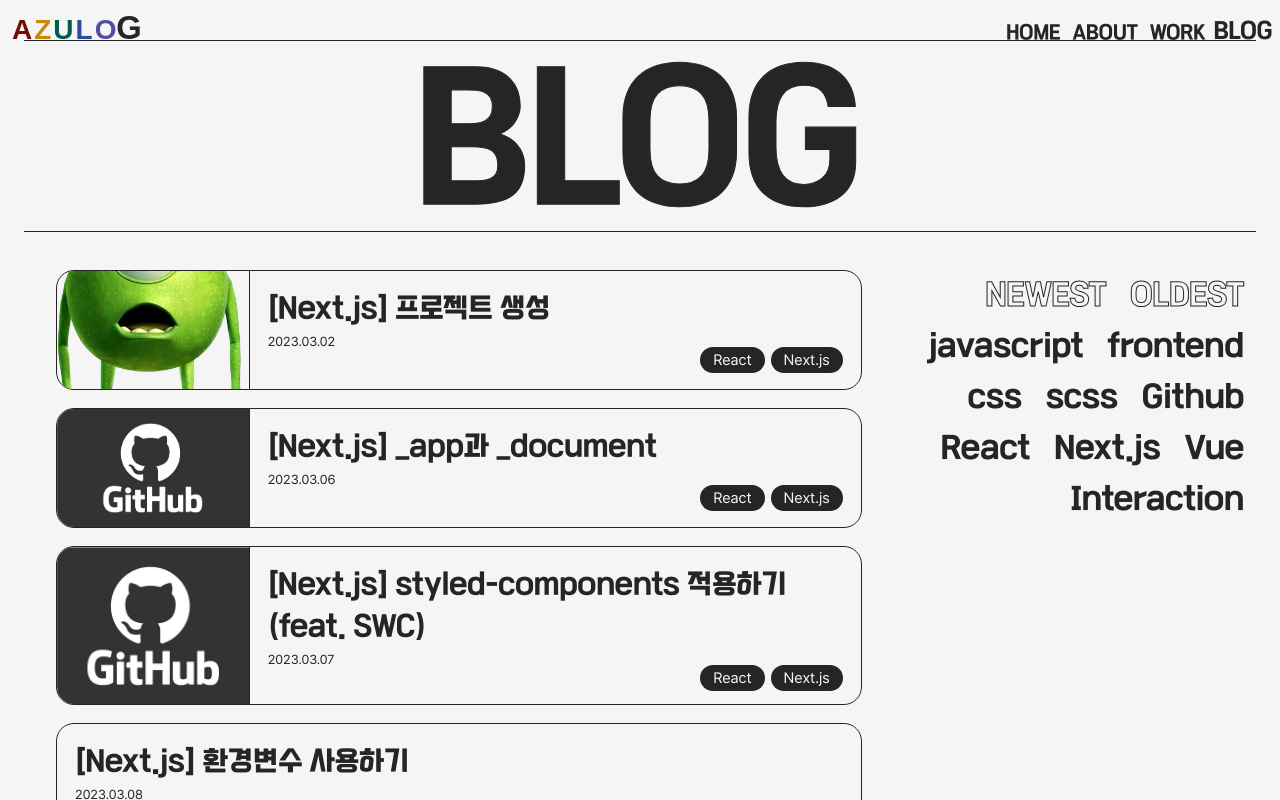
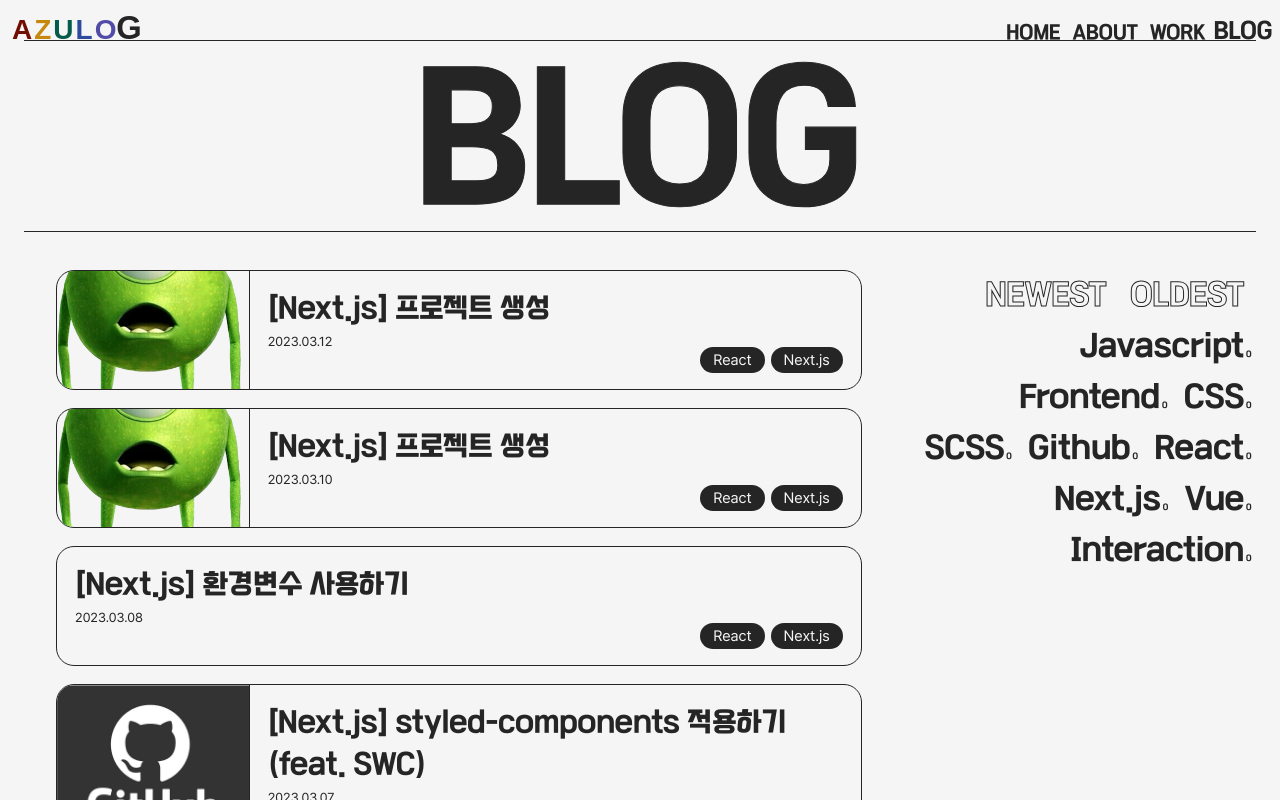
Before and after one commit to azultasul/azulog, a Next.js app: page /blog in a window 1280 px wide. Built offline with nearby package versions, Linux system fonts and the light colour scheme.

Commit message:
sort 중

```diff
--- a/blog/230300.md
+++ b/blog/230300.md
@@ -2,7 +2,7 @@
 title: '[Next.js] 프로젝트 생성'
 date: '2023-03-02'
 thumb: '/images/tech/이야.png'
-category: [React, Next.js]
+category: [5, 6]
 toc: {
   0: {title: 'npx create-next-app my-app'},
   1: {
--- a/blog/230301.md
+++ b/blog/230301.md
@@ -2,7 +2,7 @@
 title: '[Next.js] _app과 _document'
 date: '2023-03-06'
 thumb: '/images/tech/github.png'
-category: [React, Next.js]
+category: [5, 6]
 toc: {
   0: {title: '_app', item: ['🔎 기본 _app.js', '🔎 주의']},
   1: {title: '_document', item: ['🔎 기본 _document.js', '🔎 주의']}
--- a/blog/230302.md
+++ b/blog/230302.md
@@ -2,7 +2,7 @@
 title: '[Next.js] styled-components 적용하기 (feat. SWC)'
 date: '2023-03-07'
 thumb: '/images/tech/github.png'
-category: [React, Next.js]
+category: [5, 6]
 toc: {
   0: {title: 'Warning: Prop className did not match.', item: ['🔎 해결법인줄 알았던 해결법(바벨 플러그인)']},
   1: {
--- a/blog/230303.md
+++ b/blog/230303.md
@@ -1,7 +1,7 @@
 ---
 title: '[Next.js] 환경변수 사용하기'
 date: '2023-03-08'
-category: [React, Next.js]
+category: [5, 6]
 toc: {
   0: {title: '환경 변수?', item: ['사용 이유', '🔎 접근']},
   1: {title: 'NextJS에서 환경 변수 사용하기', item: ['🔎 접두사 NEXT_PUBLIC_ ?']},
--- a/blog/230304.md
+++ b/blog/230304.md
@@ -2,7 +2,7 @@
 title: '[Next.js] 프로젝트 생성'
 date: '2023-03-12'
 thumb: '/images/tech/이야.png'
-category: [React, Next.js]
+category: [5, 6]
 toc: {
   0: {title: 'npx create-next-app my-app'},
   1: {
--- a/blog/230305.md
+++ b/blog/230305.md
@@ -2,7 +2,7 @@
 title: '[Next.js] 프로젝트 생성'
 date: '2023-03-10'
 thumb: '/images/tech/이야.png'
-category: [React, Next.js]
+category: [5, 6]
 toc: {
   0: {title: 'npx create-next-app my-app'},
   1: {
--- a/src/components/LinedButton.js
+++ b/src/components/LinedButton.js
@@ -58,9 +58,15 @@ const LinedButton = ({ type, style = 'filled', title, onClick, href, children, c
       {color => (
         <LinedStyle color={color.currColor.color} className={`${style}`}>
           {type === 'button'
-            ? <button onClick={onClick} className={`lined-text lined-button ${className}`}>{title}</button>
+            ? <button onClick={onClick} className={`lined-text lined-button ${className}`}>
+                {title}
+                <>{children}</>
+              </button>
             : type === 'link'
-              ? <Link href={href} className={`lined-text lined-link ${className}`}>{title}</Link>
+              ? <Link href={href} className={`lined-text lined-link ${className}`}>
+                  {title}
+                  <>{children}</>
+                </Link>
               // : <div className={`lined-text ${className}`}>{title}</div>
               : <>{children}</>
           }
--- a/src/components/PostList.js
+++ b/src/components/PostList.js
@@ -4,6 +4,7 @@ import LinedButton from '~/components/LinedButton';
 import PostCard from '~/components/PostCard';
 
 import Vars from "~/data/Variables"
+import PostData from '~/data/PostData'
 import styled from  'styled-components';
 import ColorContext from "~/store/ColorContext";
 
@@ -33,6 +34,7 @@ const SortStyle = styled.div`
   text-align: right;
   padding-right: ${props => `${props.contentsMargin}px`};
   .lined-button {
+    position: relative;
     font-family: 'cafe';
     font-size: 30px;
     font-weight: bold;
@@ -40,16 +42,56 @@ const SortStyle = styled.div`
     margin: 6px 12px;
     line-height: 1.3;
   }
+  .button-num {
+    position: absolute;
+    right: -2px;
+    bottom: 5.8px;
+    transform: translate(100%, 0px);
+    font-size: 8px;
+  }
 `
 
-const BlogList = ({ data, frameTotalH, sortList }) => {
+const BlogList = ({ data, frameTotalH }) => {
   const contentsRef = useRef(null);
   const [ contentsMargin, setContentsMargin ] = useState(0);
+  const [ sortByDate, setSortByDate ] = useState(0);
+  const [ sortByCategory, setSortByCategory ] = useState([]);
 
+  // const [ sortedDataByDate, setSortedDataByDate ] = useState(sortedDataByCategory);
+  // const [ sortedDataByCategory, setSortedDataByCategory ] = useState(data);
+  const categoryList = Object.values(PostData.techStack);
+
+  // sortByDate
+  const sortedData = data.sort((a, b) => new Date(b.date) - new Date(a.date))
+  // const sortedData = data.sort((a, b) => new Date(a.date) - new Date(b.date))
+
+  const getSortByCategory = (el) => {
+    const hasCategoryNumber = sortByCategory.includes(el);
+
+    // console.log("????", hasCategoryNumber && sortByCategory.filter(num => num !== el));
+
+
+    hasCategoryNumber
+    ? setSortByCategory(prev => [...prev.filter(num => num !== el)])
+    : setSortByCategory(prev => [...prev, el])
+  }
   const resizeHandler = () => {
     const contentsW = contentsRef.current.clientWidth;
     setContentsMargin(contentsW > 1400 ? (contentsW - 1400)/2 : 0);
   };
+
+  // useEffect(() => {
+
+
+  // }, [sortByDate]);
+
+  useEffect(() => {
+    console.log("??", sortByCategory);
+    // setSortedDataByCategory(prev => {
+    //   prev.map(el => el.category)
+    // })
+
+  }, [sortByCategory]);
 
   useEffect(() => {
     resizeHandler();
@@ -64,16 +106,23 @@ const BlogList = ({ data, frameTotalH, sortList }) => {
         <ContentsStyle ref={contentsRef} frameTotalH={frameTotalH} contentsMargin={contentsMargin}>
           <div className='card-wrap'>
             <div className="card-inner">
-              {data.map(({ id, date, title, thumb, category }) => (
-                <PostCard title={title} href={`/blog/${id}`} date={date} thumb={thumb} category={category} key={id}></PostCard>
-              ))}
+              {data.map(({ id, date, title, thumb, category }) => {
+                const cat = category.map(el => PostData.techStack[el])
+                return (
+                  <PostCard title={title} href={`/blog/${id}`} date={date} thumb={thumb} category={cat} key={id}></PostCard>
+                )
+              })}
             </div>
           </div>
           <SortStyle color={color.currColor.color} contentsMargin={contentsMargin}>
-            <LinedButton type='button' style='lined' title='NEWEST' />
-            <LinedButton type='button' style='lined' title='OLDEST' />
+            <LinedButton type='button' style='lined' title='NEWEST' onClick={() => setSortByDate(0)} />
+            <LinedButton type='button' style='lined' title='OLDEST' onClick={() => setSortByDate(1)} />
             <br />
-            {sortList.map((el, idx) => <LinedButton key={idx} type='button' style='filled' title={el} />)}
+            {categoryList.map((el, idx) => (
+              <LinedButton key={idx} type='button' style='filled' title={el} onClick={() => getSortByCategory(idx)}>
+                <span className='button-num'>0</span>
+              </LinedButton>
+            ))}
           </SortStyle>
         </ContentsStyle>
       )}
--- a/src/data/PostData.js
+++ b/src/data/PostData.js
@@ -1,8 +1,8 @@
 const techStack = {
-  0: 'javascript',
-  1: 'frontend',
-  2: 'css',
-  3: 'scss',
+  0: 'Javascript',
+  1: 'Frontend',
+  2: 'CSS',
+  3: 'SCSS',
   4: 'Github',
   5: 'React',
   6: 'Next.js',
--- a/src/pages/blog/index.js
+++ b/src/pages/blog/index.js
@@ -4,7 +4,6 @@ import FilledTitle from '~/components/FilledTitle';
 import PostList from '~/components/PostList';
 
 import Vars from "~/data/Variables"
-import PostData from '~/data/PostData'
 import styled from  'styled-components';
 import { getAllMetaData } from '~/lib/getPost';
 
@@ -36,7 +35,7 @@ const BlogList = ({ allPostsData }) => {
   return (
     <PageStyle titleTotalH={titleTotalH}>
       <FilledTitle ref={titleRef} type='lined' title='BLOG' position='fixed' top={`${Vars.frameTop}px`} left='50%' fontSize='170px' topGap='20px' lineHeight='1'/>
-      <PostList data={allPostsData} frameTotalH={frameTotalH} sortList={Object.values(PostData.techStack)}/>
+      <PostList data={allPostsData} frameTotalH={frameTotalH} />
     </PageStyle>
   )
 }
```
